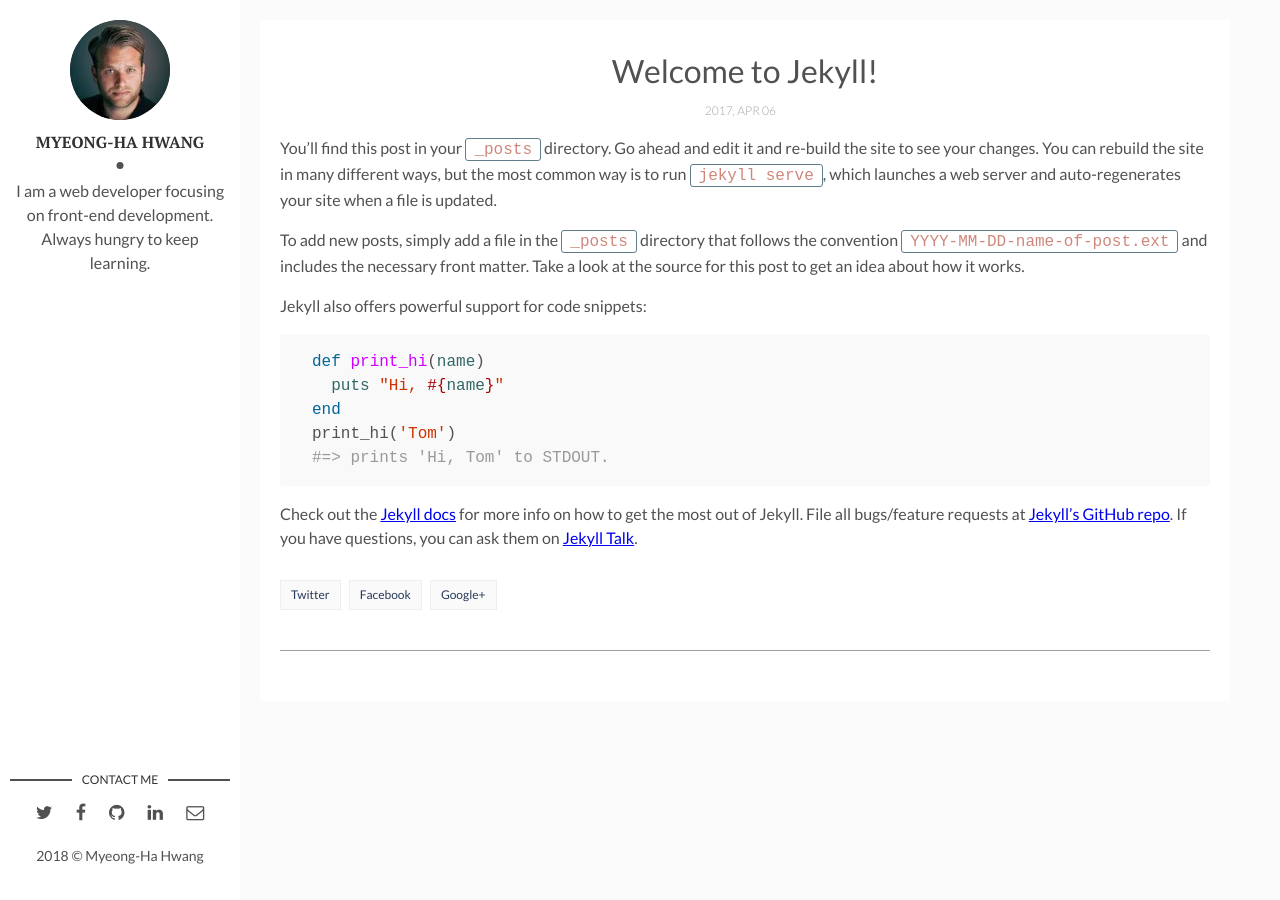
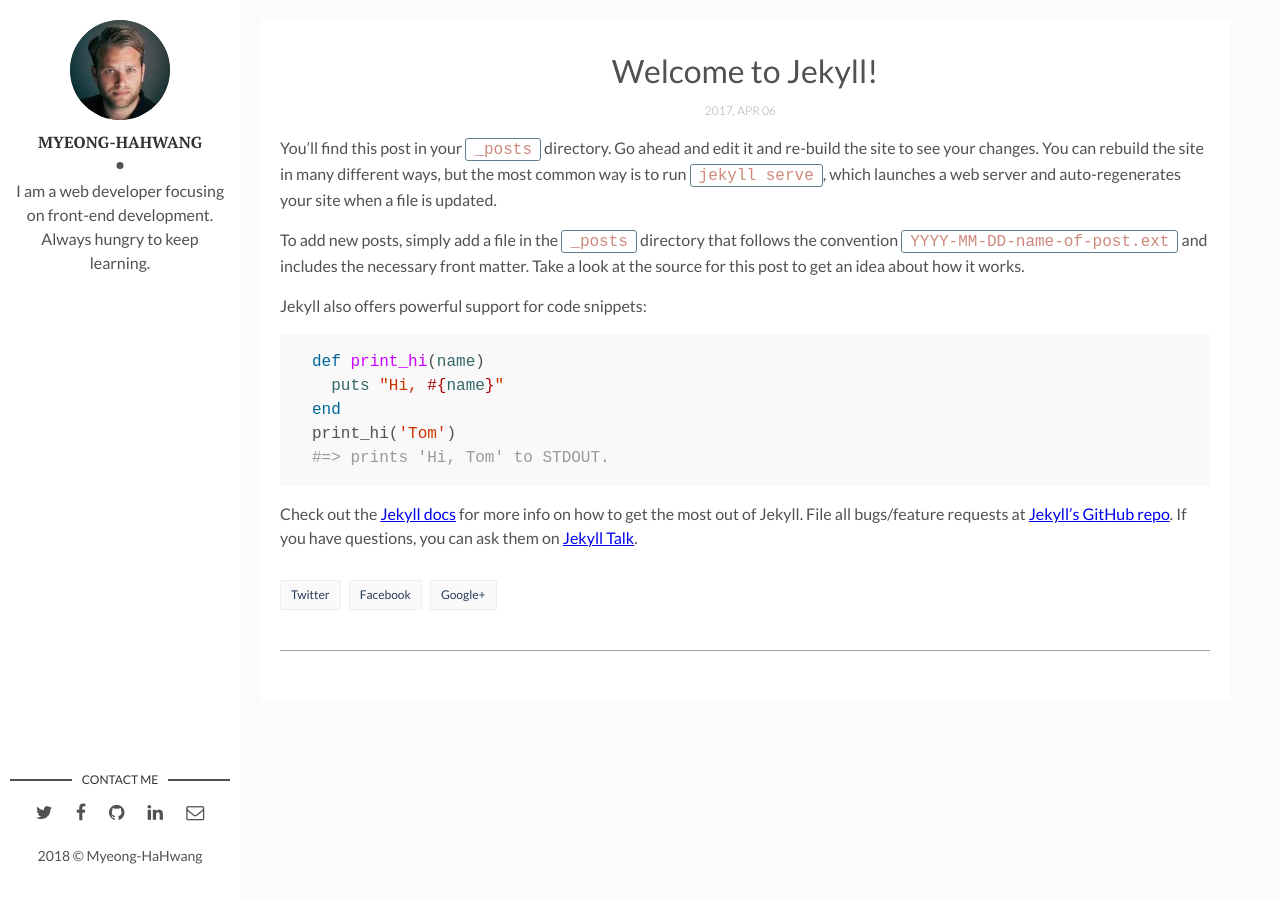
Before and after one commit to MyeongHaHwang/github.io, a Jekyll site: the page built from _posts/2017-04-06-welcome-to-jekyll.markdown, in a window 1280 px wide. Built offline with Jekyll 4.4.1, drawn with Linux system fonts in a browser that asks for light colours; comment, search, counter and statistics services are not loaded.

Commit message:
Update _config.yml

```diff
--- a/_config.yml
+++ b/_config.yml
@@ -9,14 +9,14 @@ url: "" # the base hostname & protocol for your site, e.g. http://example.com
 site-twitter: #if your site has a twitter account, enter it here
 
 # Author Settings
-author: Myeong-Ha Hwang # add your name
+author: Myeong-HaHwang # add your name
 author-img: david-freeman.jpg # add your photo
 about-author: I am a web developer focusing on front-end development. Always hungry to keep learning. # add description
 social-twitter: # add your Twitter handle
 social-facebook: # add your Facebook handle
 social-github: # add your Github handle
 social-linkedin: # add your Linkedin handle
-social-email: hmh929@kaist.ac.kr # add your Email address
+social-email: # add your Email address
 
 # Disqus
 discus-identifier: mr-brown # add your discus identifier
```
